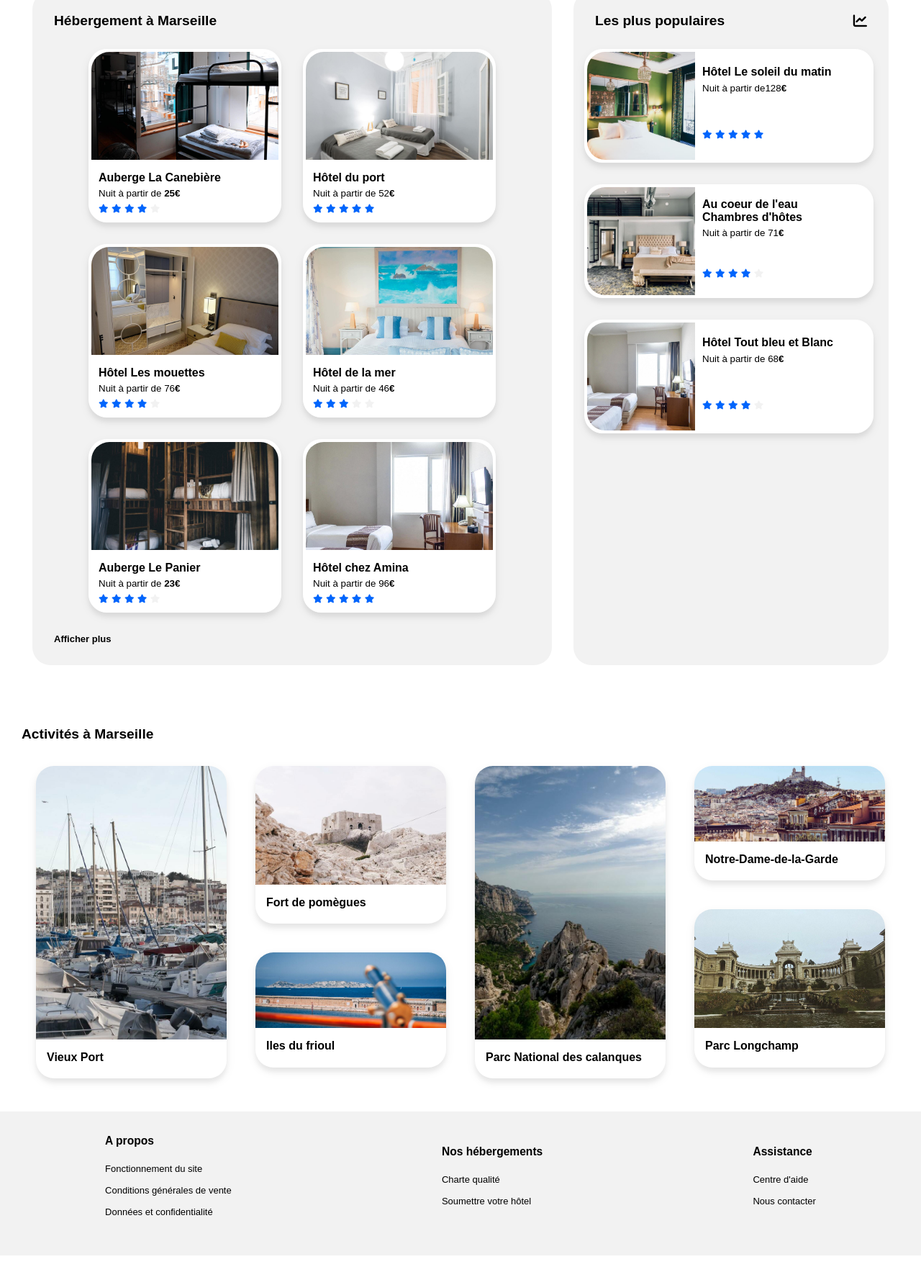
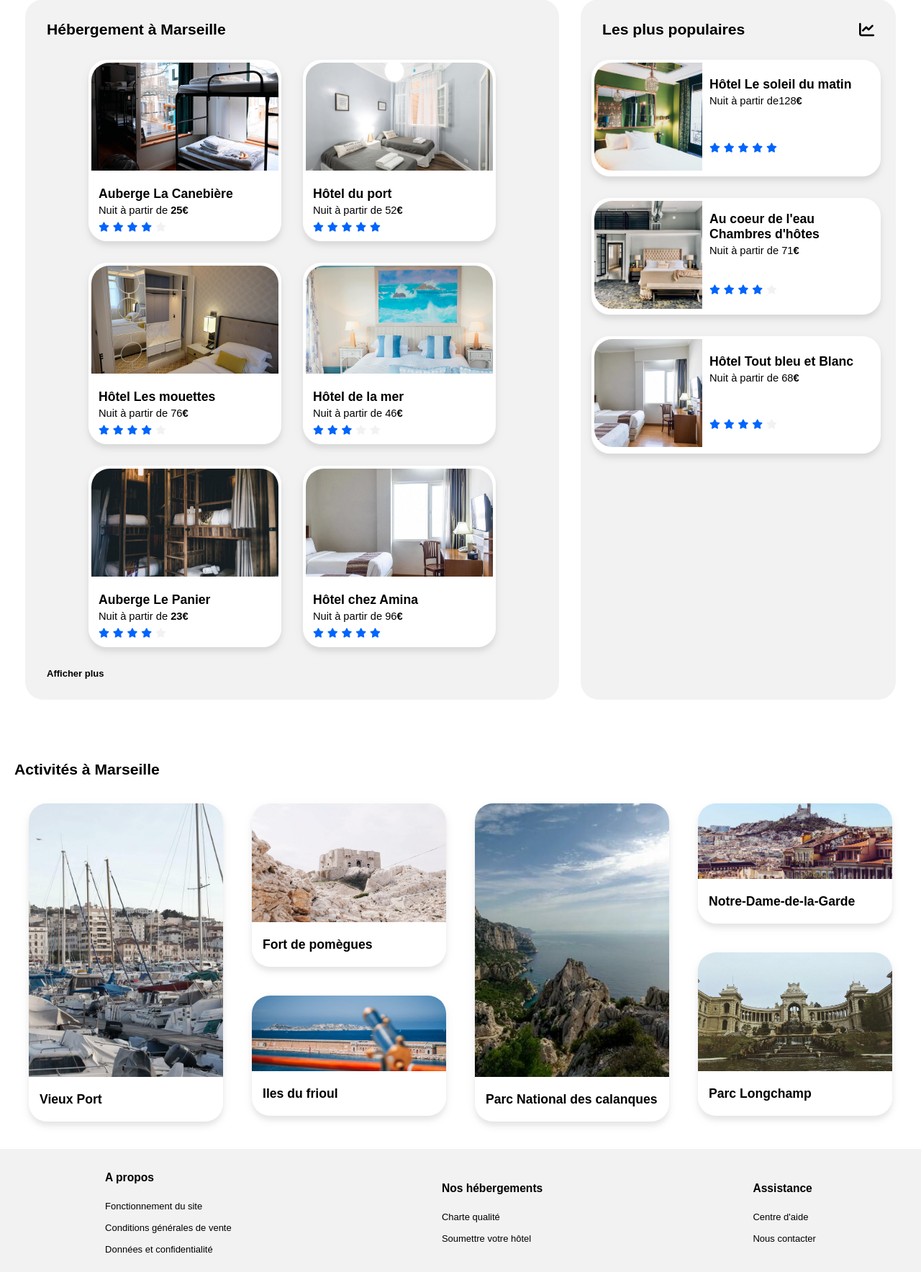
Before and after one commit to MathisZerbib/Zerbib_Mathis_2_12022022, a plain HTML site: page html/index.html in a window 1280 px wide. Shown: the part 441-2208 px from the top of the page at 72% size. Before the commit the page ends 2185 px from the top, so only its background shows below. Drawn offline with Linux system fonts and the light colour scheme.

Commit message:
picture tag added + lazy loading natif + css general layout + font size and responsive

```diff
--- a/css/styles.css
+++ b/css/styles.css
@@ -4,20 +4,25 @@
 	box-sizing: inherit;
 }
 
+
+
 html {
 	box-sizing: border-box;
+	font-size: 100%;
 }
+@media (min-width: 120px) and (max-width: 992px) { body {font-size:90%} }
+@media (min-width:992px) { body {font-size:100%;} }
+@media (min-width:1100px) { body {font-size:110%;} }
 body {
 	background-color: #fff;
 	font-family: Raleway, sans-serif;
 	margin: 0
 }
-
 main {
-	display: flex;
-	flex-direction: column;
-	margin: 30px;
-}
+    display: flex;
+    flex-wrap: wrap;
+	margin: 0 20px;
+  }
 
 .flex {
 	display: flex
@@ -25,6 +30,12 @@ main {
 
 .column {
 	flex-direction: column
+}
+
+
+img {
+	width: 100%;
+	height: auto;
 }
 
 .noMargin {
@@ -207,7 +218,10 @@ input[type=search] {
 	font-weight: 700;
 	border: none;
 	cursor: pointer;
-	padding: 0 5%
+	padding: 0 5%;
+}
+.searchButton p {
+	margin: 0;
 }
 .searchButton:hover p {
 	color: #0065fc;
@@ -285,11 +299,7 @@ input[type=search] {
 	white-space: nowrap
 }
 
-.chip img {
-	height: 50px;
-	width: 50px;
-	border-radius: 50%
-}
+
 
 .iconInfo {
 	height: 25px;
@@ -328,9 +338,6 @@ input[type=search] {
 	flex-direction: row
 }
 
-.cardHeader {
-	display: flex
-}
 
 .card {
 	flex: 1 1 25%;
--- a/html/index.html
+++ b/html/index.html
@@ -25,7 +25,7 @@
     <div id="container">
         <header>
             <div class="logo">
-                <img id="logo" src="../images/logo/Booki@3x.png" alt="Logo Booki">
+                <img id="logo" src="../images/logo/Booki@3x.png" alt="Logo Booki" loading="lazy">
             </div>
             <nav class="menu">
 
@@ -109,9 +109,13 @@
                             <a href="#">
                                 <div class="card">
                                 <div class="cardHeader">
-                                    <img class="miniature"
+
+                                    <picture>
+                                       <img class="miniature"
                                         src="../images/hebergements/3_medium/marcus-loke-WQJvWU_HZFo-unsplash.jpg"
-                                        alt="Auberge La Canebière Miniature Image">
+                                        alt="Auberge La Canebière Miniature Image" loading="lazy">
+                                    </picture>
+
                                 </div>
                                 <div class="cardBody">
                                     <p class="bold titleHouse">Auberge La Canebière</p>
@@ -131,9 +135,11 @@
                              <a href="#">
                                 <div class="card">
                                     <div class="cardHeader">
+                                        <picture>
                                         <img class="miniature"
                                             src="../images/hebergements/3_medium/fred-kleber-gTbaxaVLvsg-unsplash.jpg"
-                                            alt="Hôtel du port Miniature Image">
+                                            alt="Hôtel du port Miniature Image" loading="lazy">
+                                        </picture>
                                     </div>
                                     <div class="cardBody">
                                         <p class="bold titleHouse">Hôtel du port</p>
@@ -155,9 +161,11 @@
                              <a href="#">
                                 <div class="card">
                                     <div class="cardHeader">
+                                        <picture>
                                         <img class="miniature"
                                             src="../images/hebergements/3_medium/reisetopia-B8WIgxA_PFU-unsplash.jpg"
-                                            alt="Hôtel Les mouettes Miniature Image">
+                                            alt="Hôtel Les mouettes Miniature Image" loading="lazy">
+                                        </picture>
                                     </div>
                                     <div class="cardBody">
                                         <p class="bold titleHouse">Hôtel Les mouettes</p>
@@ -177,9 +185,11 @@
                             <a href="#">
                                 <div class="card">
                                     <div class="cardHeader">
+                                        <picture>
                                         <img class="miniature"
                                             src="../images/hebergements/3_medium/annie-spratt-Eg1qcIitAuA-unsplash.jpg"
-                                            alt="Hôtel de la mer Miniature Image">
+                                            alt="Hôtel de la mer Miniature Image" loading="lazy">
+                                        </picture>
                                     </div>
                                     <div class="cardBody">
                                         <p class="bold titleHouse">Hôtel de la mer</p>
@@ -200,9 +210,11 @@
                             <a href="#">
                                 <div class="card">
                                 <div class="cardHeader">
+                                    <picture>
                                     <img class="miniature"
                                         src="../images/hebergements/3_medium/nicate-lee-kT-ZyaiwBe0-unsplash.jpg"
-                                        alt="Auberge Le Panier Miniature Image">
+                                        alt="Auberge Le Panier Miniature Image" loading="lazy">
+                                    </picture>
                                 </div>
                                 <div class="cardBody">
                                     <p class="bold titleHouse">Auberge Le Panier</p>
@@ -222,9 +234,11 @@
                             <a href="#">
                             <div class="card">
                                 <div class="cardHeader">
+                                    <picture>
                                     <img class="miniature"
                                         src="../images/hebergements/3_medium/febrian-zakaria-M6S1WvfW68A-unsplash.jpg"
-                                        alt="Hôtel chez Amina Miniature Image">
+                                        alt="Hôtel chez Amina Miniature Image" loading="lazy">
+                                    </picture>
                                 </div>
                                 <div class="cardBody">
                                     <p class="bold titleHouse">Hôtel chez Amina</p>
@@ -256,9 +270,11 @@
                             <a href="#">
                                 <div class="card flex">
                                     <div class="cardHeader">
+                                        <picture>
                                         <img class="mostFamousPictures"
                                             src="../images/hebergements/3_medium/emile-guillemot-Bj_rcSC5XfE-unsplash.jpg"
-                                            alt="Hôtel Le soleil du matin Miniature Image">
+                                            alt="Hôtel Le soleil du matin Miniature Image" loading="lazy">
+                                        </picture>
                                     </div>
                                     <div class="flex column mostFamousText">
                                         <div class="cardBody">
@@ -279,8 +295,10 @@
                             <a href="#">
                                 <div class="card flex">
                                     <div class="cardHeader">
+                                        <picture>
                                         <img class="mostFamousPictures" src="../images/hebergements/3_medium/aw-creative-VGs8z60yT2c-unsplash.jpg"
-                                            alt="Au coeur de l'eau Chambres d'hôtes Miniature Image">
+                                            alt="Au coeur de l'eau Chambres d'hôtes Miniature Image" loading="lazy">
+                                        </picture>
                                     </div>
                                     <div class="flex column mostFamousText">
                                         <div class="cardBody">
@@ -302,8 +320,10 @@
                             <a href="#">
                                 <div class="card flex">
                                     <div class="cardHeader">
+                                        <picture>
                                         <img class="mostFamousPictures" src="../images/hebergements/3_medium/febrian-zakaria-M6S1WvfW68A-unsplash.jpg"
-                                            alt="Hôtel Tout bleu et Blanc Miniature Image">
+                                            alt="Hôtel Tout bleu et Blanc Miniature Image" loading="lazy">
+                                        </picture>
                                     </div>
                                     <div class="flex column mostFamousText">
                                         <div class="cardBody">
@@ -336,9 +356,11 @@
                                 <a href="#">
                                     <div class="cardBorderless">
                                         <div class="cardHeader">
+                                            <picture>
                                             <img class="bigMiniature"
                                                 src="../images/activites/3_medium/reno-laithienne-QUgJhdY5Fyk-unsplash.jpg"
-                                                alt="Vieux Port Miniature Image">
+                                                alt="Vieux Port Miniature Image" loading="lazy">
+                                            </picture>
                                         </div>
                                         <div class="cardBody">
                                             <p class="bold cardTitleFooter">Vieux Port</p>
@@ -353,10 +375,12 @@
                                 <a href="#">
                                     <div class="cardBorderless">
                                         <div class="cardHeader">
+                                            <picture>
                                             <img
                                                 class="mediumMiniature"
                                                 src="../images/activites/3_medium/paul-hermann-QFTrLdQIRhI-unsplash.jpg"
-                                                alt="Fort de pomègues Miniature Image">
+                                                alt="Fort de pomègues Miniature Image" loading="lazy">
+                                            </picture>
                                         </div>
                                         <div class="cardBody">
                                             <p class="bold cardTitleFooter">Fort de pomègues</p>
@@ -367,9 +391,11 @@
                                 <a href="#">
                                     <div class="cardBorderless">
                                         <div class="cardHeader">
+                                            <picture>
                                             <img class="smallMiniature"
                                                 src="../images/activites/3_medium/kevin-hikari-rV_Qd1l-VXg-unsplash.jpg"
-                                                alt="Iles du frioul Miniature Image">
+                                                alt="Iles du frioul Miniature Image" loading="lazy">
+                                            </picture>
                                         </div>
                                         <div class="cardBody">
                                             <p class="bold cardTitleFooter">Iles du frioul</p>
@@ -384,9 +410,12 @@
                                 <a href="#">
                                     <div class="cardBorderless">
                                         <div class="cardHeader">
+                                            <picture>
+                                                <source type="image/png" srcset="../images/activites/4_small/kilyan-sockalingum-NR8-cBCN3aI-unsplash.jpg 1x, ../images/activites/3_medium/kilyan-sockalingum-NR8-cBCN3aI-unsplash.jpg 2x">
                                             <img class="bigMiniature"
                                                 src="../images/activites/3_medium/kilyan-sockalingum-NR8-cBCN3aI-unsplash.jpg"
-                                                alt="Parc National des calanques Miniature Image">
+                                                alt="Parc National des calanques Miniature Image" loading="lazy">
+                                            </picture>
                                         </div>
                                         <div class="cardBody">
                                             <p class="bold cardTitleFooter">Parc National des calanques</p>
@@ -401,9 +430,11 @@
                                 <a href="#">
                                     <div class="cardBorderless">
                                         <div class="cardHeader">
+                                            <picture>
                                             <img class="smallMiniature"
                                                 src="../images/activites/3_medium/florian-wehde-xW9e8gdotxI-unsplash.jpg"
-                                                alt="Notre-Dame-de-la-Garde Miniature Image">
+                                                alt="Notre-Dame-de-la-Garde Miniature Image" loading="lazy">
+                                            </picture>
                                         </div>
                                         <div class="cardBody">
                                             <p class="bold cardTitleFooter">Notre-Dame-de-la-Garde</p>
@@ -414,9 +445,11 @@
                                 <a href="#">
                                     <div class="cardBorderless">
                                         <div class="cardHeader">
+                                            <picture>
                                             <img class="mediumMiniature"
                                                 src="../images/activites/3_medium/lena-paulin-wH2-EJoDcV0-unsplash.jpg"
-                                                alt="Parc Longchamp Miniature Image">
+                                                alt="Parc Longchamp Miniature Image" loading="lazy">
+                                            </picture>
                                         </div>
                                         <div class="cardBody">
                                             <p class="bold cardTitleFooter">Parc Longchamp</p>
```
